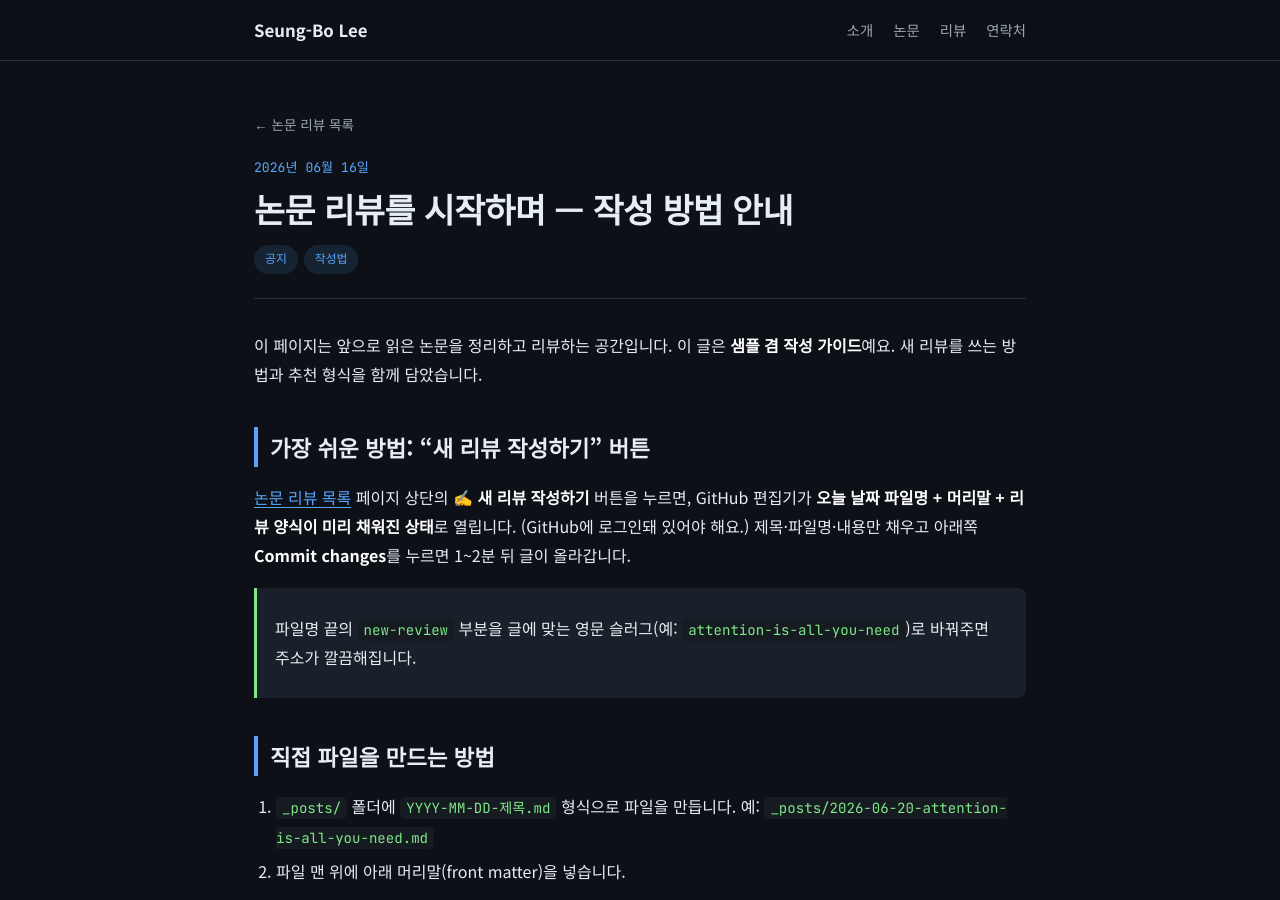
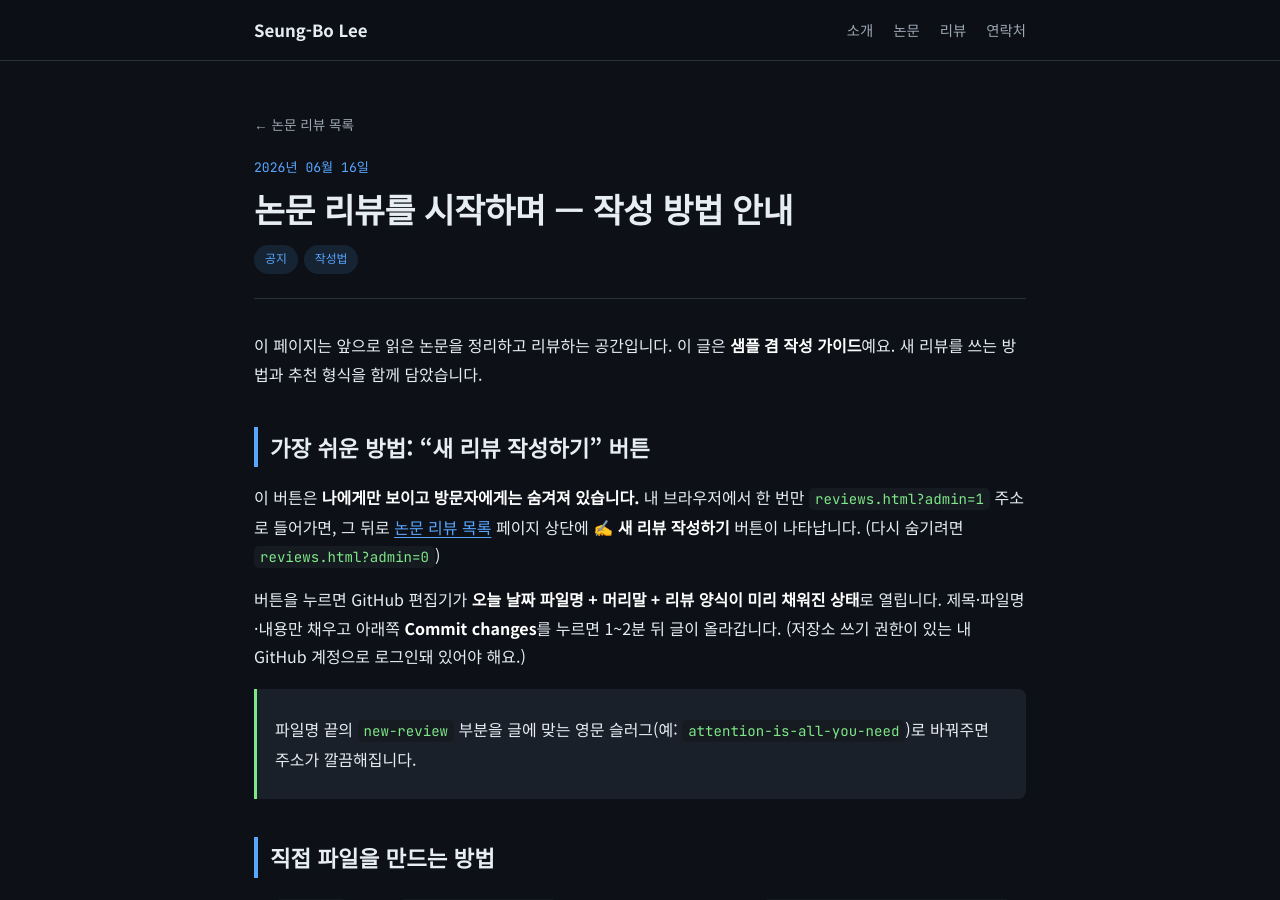
Before and after one commit to doranmom/doranmom.github.io, a Jekyll site: the page built from _posts/2026-06-16-welcome-paper-review.md, in a window 1280 px wide and 900 px high. Built offline with Jekyll 4.4.1, drawn with Linux system fonts in a browser that asks for light colours.

Commit message:
Hide 'New review' button from visitors; show only via admin toggle

```diff
--- a/_posts/2026-06-16-welcome-paper-review.md
+++ b/_posts/2026-06-16-welcome-paper-review.md
@@ -9,7 +9,9 @@ tags: [공지, 작성법]
 
 ## 가장 쉬운 방법: "새 리뷰 작성하기" 버튼
 
-[논문 리뷰 목록](/reviews.html) 페이지 상단의 **✍️ 새 리뷰 작성하기** 버튼을 누르면, GitHub 편집기가 **오늘 날짜 파일명 + 머리말 + 리뷰 양식이 미리 채워진 상태**로 열립니다. (GitHub에 로그인돼 있어야 해요.) 제목·파일명·내용만 채우고 아래쪽 **Commit changes**를 누르면 1~2분 뒤 글이 올라갑니다.
+이 버튼은 **나에게만 보이고 방문자에게는 숨겨져 있습니다.** 내 브라우저에서 한 번만 `reviews.html?admin=1` 주소로 들어가면, 그 뒤로 [논문 리뷰 목록](/reviews.html) 페이지 상단에 **✍️ 새 리뷰 작성하기** 버튼이 나타납니다. (다시 숨기려면 `reviews.html?admin=0`)
+
+버튼을 누르면 GitHub 편집기가 **오늘 날짜 파일명 + 머리말 + 리뷰 양식이 미리 채워진 상태**로 열립니다. 제목·파일명·내용만 채우고 아래쪽 **Commit changes**를 누르면 1~2분 뒤 글이 올라갑니다. (저장소 쓰기 권한이 있는 내 GitHub 계정으로 로그인돼 있어야 해요.)
 
 > 파일명 끝의 `new-review` 부분을 글에 맞는 영문 슬러그(예: `attention-is-all-you-need`)로 바꿔주면 주소가 깔끔해집니다.
 
```
Also changed, not shown: reviews.html (+12 -1 lines).
